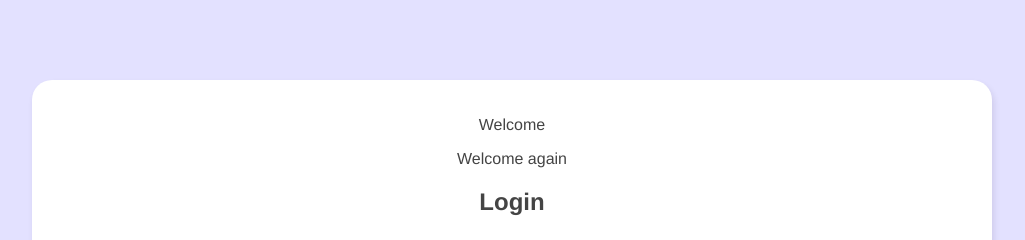
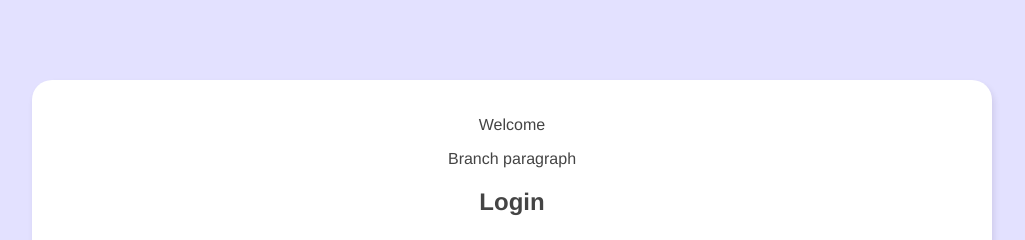
Before and after one commit to karinlj/vue-live-chat, a Vue app: page / in a window 1280 px wide. Shown: the top 240 px of the page, without its empty margins (128-1153 px from the left). Built offline with nearby package versions, Linux system fonts and the light colour scheme; no server answers.

Commit message:
new paragraph again

```diff
--- a/src/views/Welcome.vue
+++ b/src/views/Welcome.vue
@@ -1,7 +1,7 @@
 <template>
   <div class="welcome container">
     <p>Welcome</p>
-    <p>Welcome again</p>
+    <p>Branch paragraph</p>
     <div v-if="showLogin">
       <h2>Login</h2>
       <LoginForm @login="enterChat" />
```
